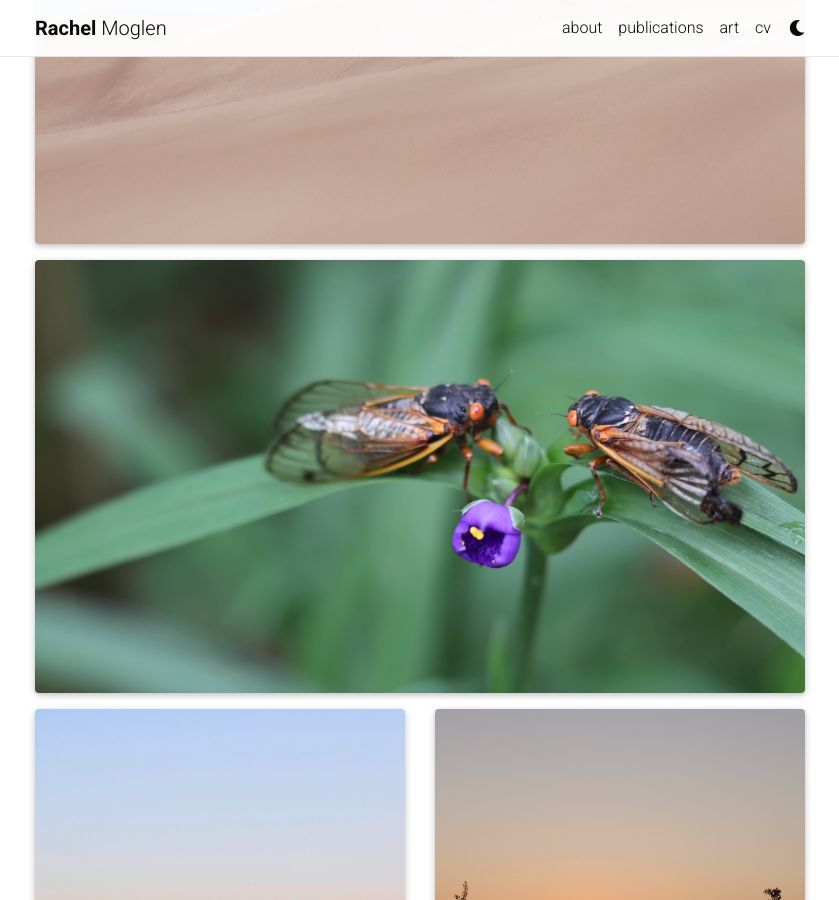
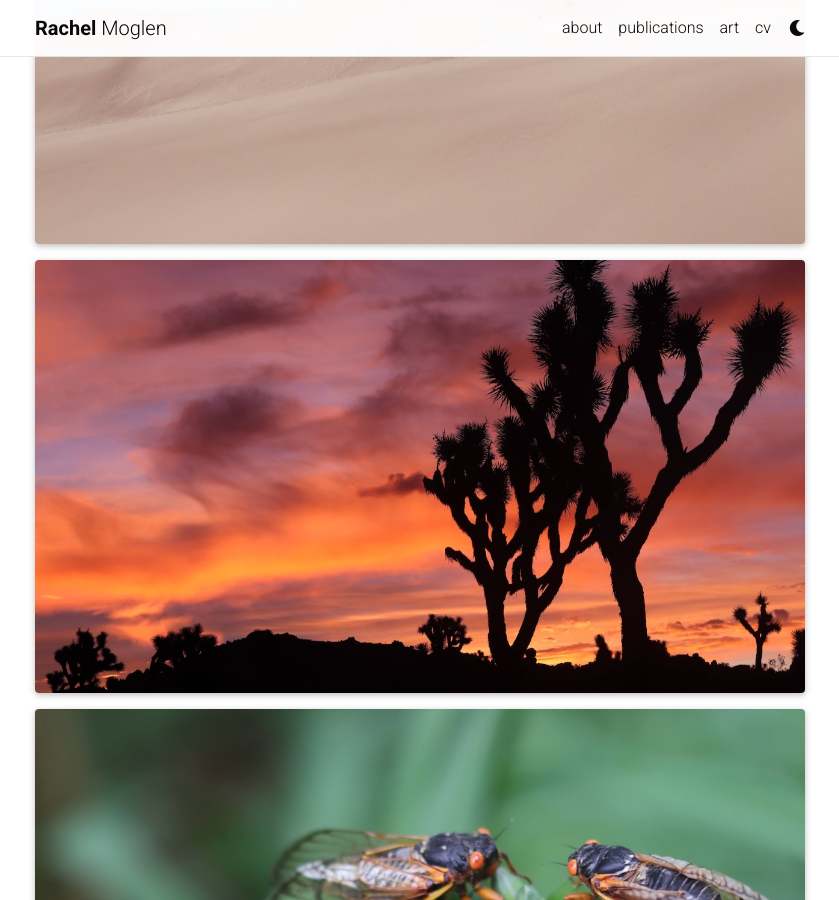
Before and after one commit to rmoglen/rmoglen.github.io, a Jekyll site: the page built from _projects/photography.md, in a window 1280 px wide and 900 px high, scrolled down 373 px. Shown: the whole window, without its empty margins (220-1059 px from the left). Built offline with Jekyll 4.4.1, drawn with Linux system fonts in a browser that asks for light colours; full-size pictures stand in for the smaller copies a plugin makes; comment, search, counter and statistics services are not loaded; a style sheet for code colours, icons or effects is not loaded.

Commit message:
whoops adding picture 30

```diff
--- a/_projects/photography.md
+++ b/_projects/photography.md
@@ -11,6 +11,12 @@ category: work
 <div class="row">
     <div class="col-sm mt-3 mt-md-0">
         {% include figure.html path="assets/img/25.jpeg" class="img-fluid rounded z-depth-1" %}
+    </div>
+</div>
+
+<div class="row">
+    <div class="col-sm mt-3 mt-md-0">
+        {% include figure.html path="assets/img/30.jpeg" class="img-fluid rounded z-depth-1" %}
     </div>
 </div>
 
```
